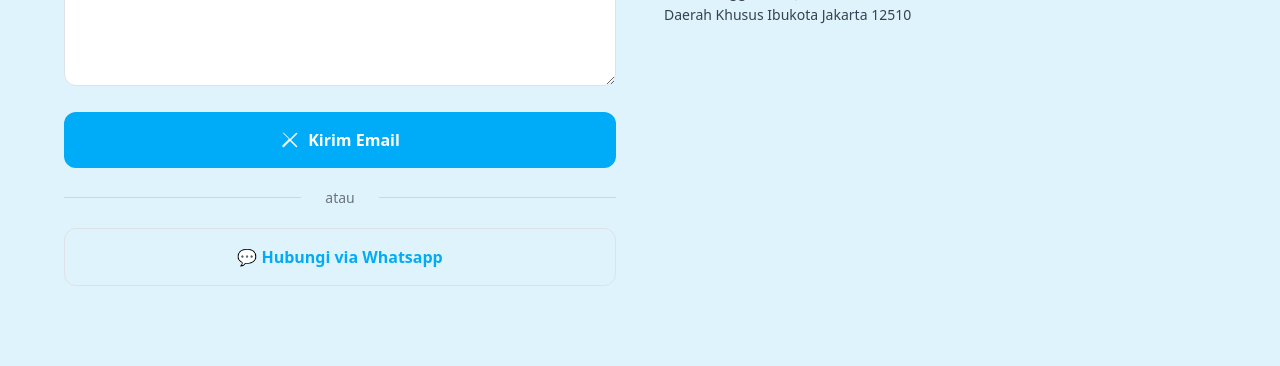
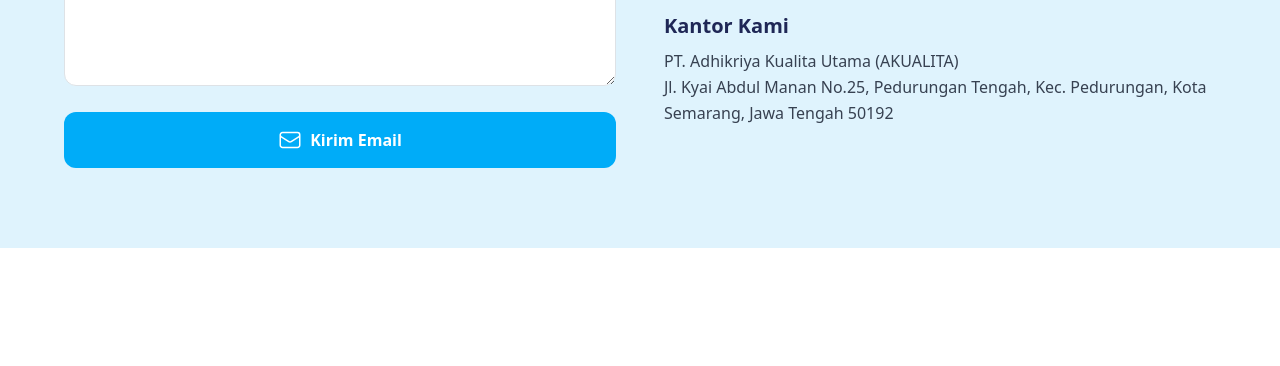
Before and after one commit to yogaacor/Akualita-academy, a Laravel app: page / in a window 1280 px wide. Shown: the part 2857-3223 px from the top of the page. After the commit the page ends 3105 px from the top, so only its background shows below. Run offline with Laravel 12, Linux system fonts and the light colour scheme; some libraries are stand-ins or nearby versions.

Commit message:
halaman utama bg 4

```diff
--- a/resources/views/pages/home.blade.php
+++ b/resources/views/pages/home.blade.php
@@ -122,7 +122,7 @@
     <!-- Formulir Pertanyaan -->
     <div>
       <h2 class="text-3xl md:text-4xl font-bold mb-6 leading-snug text-[#1F2756]">
-        <span class="text-[#00ACF8]">Sampaikan</span> pertanyaan seputar produk Kami melalui Email
+        Sampaikan pertanyaan seputar produk Kami melalui Email
       </h2>
 
       <form action="#" method="POST" class="space-y-5">
@@ -158,34 +158,21 @@
           type="submit"
           class="w-full bg-[#00ACF8] text-white px-6 py-3 rounded-xl font-semibold flex items-center justify-center gap-2 hover:bg-[#0095d9] transition duration-200"
         >
-          <svg class="w-5 h-5" fill="currentColor" viewBox="0 0 20 20">
-            <path d="M2.94 2.94a.75.75 0 011.06 0L10 8.94l5.99-6a.75.75 0 111.06 1.06l-6 5.99 6 6a.75.75 0 11-1.06 1.06l-6-6-6 6A.75.75 0 112.94 14.94l6-6-6-6a.75.75 0 010-1.06z"/>
-          </svg>
+        <svg xmlns="http://www.w3.org/2000/svg" fill="none" viewBox="0 0 24 24" stroke-width="1.5" stroke="currentColor" class="size-6">
+          <path stroke-linecap="round" stroke-linejoin="round" d="M21.75 6.75v10.5a2.25 2.25 0 0 1-2.25 2.25h-15a2.25 2.25 0 0 1-2.25-2.25V6.75m19.5 0A2.25 2.25 0 0 0 19.5 4.5h-15a2.25 2.25 0 0 0-2.25 2.25m19.5 0v.243a2.25 2.25 0 0 1-1.07 1.916l-7.5 4.615a2.25 2.25 0 0 1-2.36 0L3.32 8.91a2.25 2.25 0 0 1-1.07-1.916V6.75" />
+        </svg>
+
           Kirim Email
         </button>
-
-        <div class="flex items-center my-6">
-          <div class="flex-grow border-t border-gray-300"></div>
-          <span class="mx-4 text-gray-500 text-sm">atau</span>
-          <div class="flex-grow border-t border-gray-300"></div>
-        </div>
-
-        <a
-          href="https://wa.me/6281234567890"
-          target="_blank"
-          class="w-full inline-block text-center border border-[#00ACF8] text-[#00ACF8] px-6 py-3 rounded-xl font-semibold hover:bg-[#e6f7ff] transition duration-200"
-        >
-          💬 Hubungi via Whatsapp
-        </a>
       </form>
     </div>
 
     <!-- Maps dan Alamat -->
-    <div class="space-y-6">
+    <div class="space-y-4">
       <iframe
         src="https://www.google.com/maps/embed?pb=!1m18!1m12!1m3!1d3952.470496169294!2d110.4722692!3d-6.9964396999999995!2m3!1f0!2f0!3f0!3m2!1i1024!2i768!4f13.1!3m3!1m2!1s0x2e708ce1b39ada93%3A0x38813ea0bc529c6a!2sPT%20Adhikriya%20Kualita%20Utama%20(AKUALITA)!5e0!3m2!1sid!2sid!4v1720500000000!5m2!1sid!2sid"
         width="100%"
-        height="280"
+        height="400"
         style="border:0; border-radius: 0.75rem;"
         allowfullscreen=""
         loading="lazy"
@@ -193,12 +180,12 @@
       ></iframe>
 
       <div>
-        <h3 class="text-xl font-semibold text-[#1F2756] mb-2">Kantor Kami</h3>
-        <p class="text-sm text-gray-700 leading-relaxed">
+        <h3 class="text-xl font-bold text-[#1F2756] mb-2">Kantor Kami</h3>
+        <p class="text-base text-gray-700 leading-relaxed">
           PT. Adhikriya Kualita Utama (AKUALITA)<br>
-          Jl. Kemang Timur No.1 RT.14/RW.8, Pejaten Barat,<br>
-          Pasar Minggu, Kota Jakarta Selatan,<br>
-          Daerah Khusus Ibukota Jakarta 12510
+          Jl. Kyai Abdul Manan No.25, Pedurungan Tengah,
+          Kec. Pedurungan, Kota Semarang,
+          Jawa Tengah 50192
         </p>
       </div>
     </div>
```
